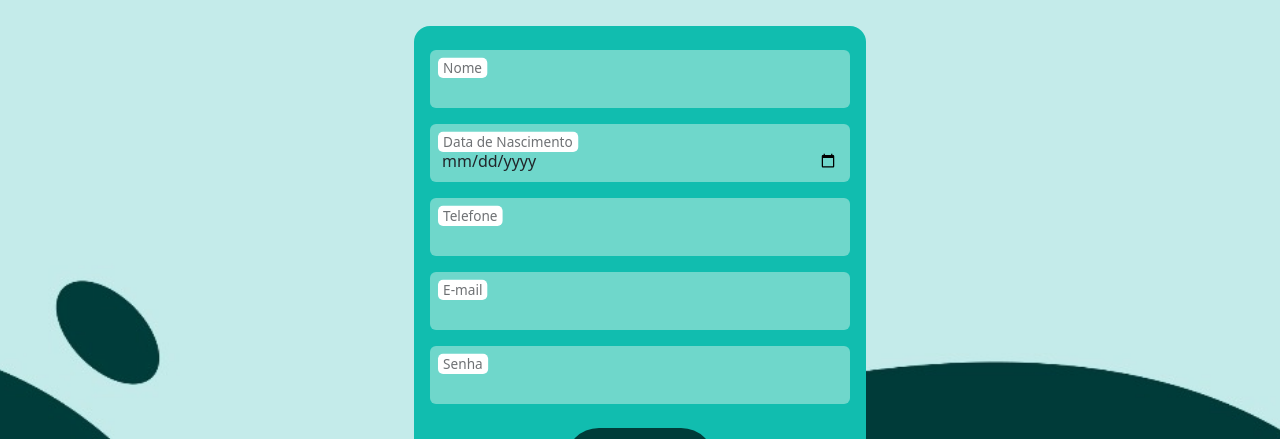
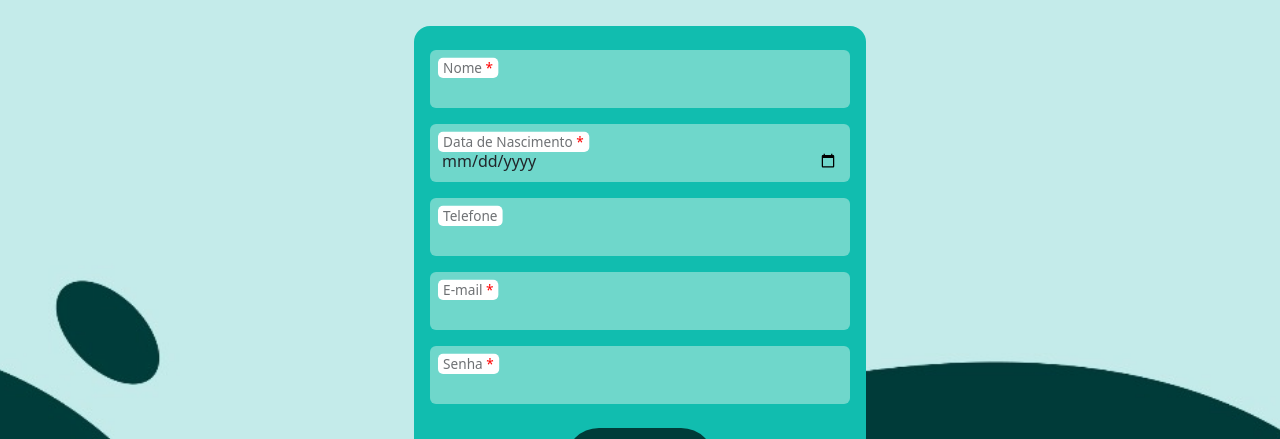
Before and after one commit to gabbzin/saude_pontual, a React (Vite) app in the folder project/frontend-react/: page /cadastro in a window 1280 px wide. Shown: the part 151-590 px from the top of the page. Built offline with nearby package versions, Linux system fonts and the light colour scheme.

Commit message:
Mudanças pedidas pelo professor (realizadas)

```diff
--- a/project/frontend-react/src/components/FormInput.jsx
+++ b/project/frontend-react/src/components/FormInput.jsx
@@ -1,6 +1,6 @@
 import React from 'react';
 
-export default function FormInput({ id, label, type, placeholder, required, ...restProps }) {
+export default function FormInput({ id, label, type, placeholder, required, iconrequired, ...restProps }) {
     return (
         <div className="form-floating my-2">
             <input
@@ -19,7 +19,7 @@ export default function FormInput({ id, label, type, placeholder, required, ...r
                 style={{
                     backgroundColor: 'transparent',
                 }}>
-                {label}
+                {label} <span style={{color: "#F00"}}>{iconrequired}</span>
             </label>
         </div>
     );
--- a/project/frontend-react/src/pages/Cadastro.jsx
+++ b/project/frontend-react/src/pages/Cadastro.jsx
@@ -48,6 +48,7 @@ export default function Cadastro() {
                             label="Nome"
                             type="text"
                             required={true}
+                            iconrequired={"*"}
                         />
                         {/* Campo de Data de Nascimento */}
                         <FormInput
@@ -55,13 +56,13 @@ export default function Cadastro() {
                             label="Data de Nascimento"
                             type="date"
                             required={true}
+                            iconrequired={"*"}
                         />
                         <FormInput
                             id="floatingPhoneNumber"
                             label="Telefone"
                             type="number"
                             required={false}
-                            min="10000000000"
                         />
                         {/* Campo de e-mail */}
                         <FormInput
@@ -69,6 +70,7 @@ export default function Cadastro() {
                             label="E-mail"
                             type="email"
                             required={true}
+                            iconrequired={"*"}
                         />
                         {/* Campo de Senha */}
                         <FormInput
@@ -76,6 +78,7 @@ export default function Cadastro() {
                             label="Senha"
                             type="password"
                             required={true}
+                            iconrequired={"*"}
                         />
 
 
@@ -113,7 +116,7 @@ export default function Cadastro() {
                     styleBody={{
                         fontFamily: "Passion One",
                         fontWeight: 400,
-                        fontSize: 80,
+                        fontSize: 60,
                         textAlign: "center"
                     }}
                 />
```
